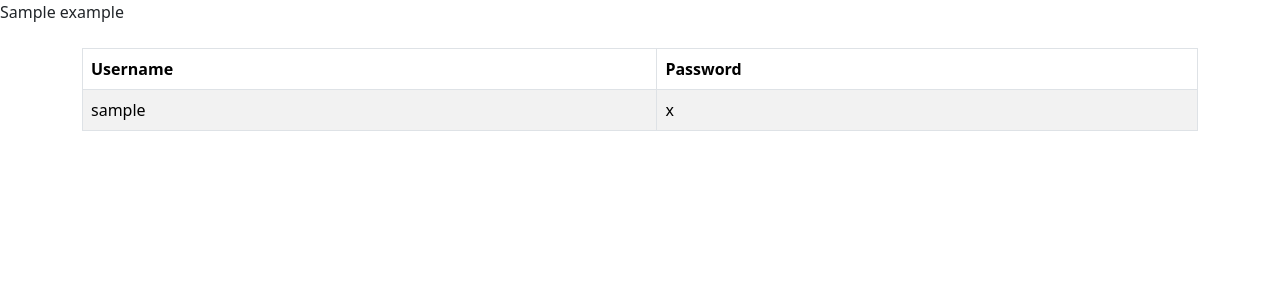
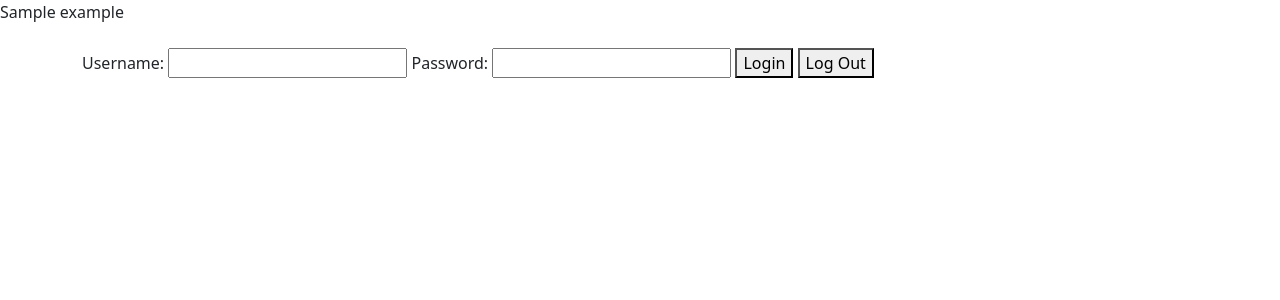
Before and after one commit to ArushiG11/Railway-booking, a Django app: template webapp/railway/templates/railway/index.html in a window 1280 px wide. Shown: the top 300 px of the page. Run offline with Django 5.2, Linux system fonts and the light colour scheme; the template is opened without the code that fills it: most values are stand-ins (such as "Sample title", 1, 10 or a date in 2020).

Commit message:
Add files via upload

```diff
--- a/webapp/railway/templates/railway/index.html
+++ b/webapp/railway/templates/railway/index.html
@@ -13,22 +13,23 @@
 
         <!-- bootstrap test -->
         <div class="container mt-4">
-            <table class="table table-striped table-bordered">
-              <thead class="thead-dark">
-                <tr>
-                  <th>Username</th>
-                  <th>Password</th>
-                </tr>
-              </thead>
-              <tbody>
-                {% for entry in login_info %}
-                  <tr>
-                    <td>{{ entry.username }}</td>
-                    <td>{{ entry.user_password }}</td>
-                  </tr>
-                {% endfor %}
-              </tbody>
-            </table>
+          <form method="post">
+            {% csrf_token %}
+            <label for="username">Username:</label>
+            <input type="text" name="username" id="username">
+
+            <label for="password">Password:</label>
+            <input type="password" name="password" id="password">
+
+            <button type="submit" name="login">Login</button>
+            <button type="submit" name="logout">Log Out</button>
+          </form>
+
+          {% if message %}
+            <div class="alert">
+                {{ message }}
+            </div>
+          {% endif %}
         </div>
     </body>
 </html>
```
